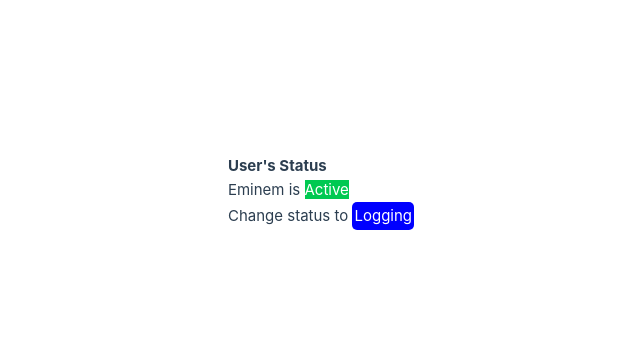
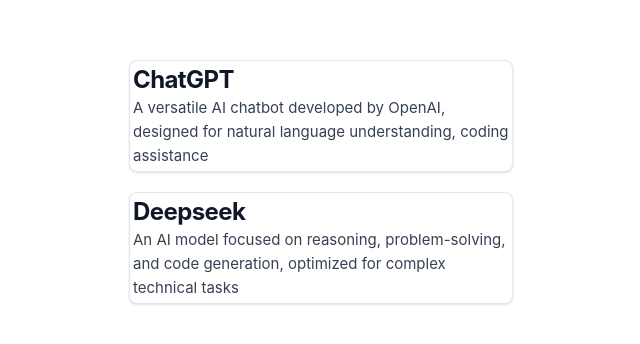
Before and after one commit to mah-esh-arjan/CloudTech_Intern_Frontend, a Vue app: page / in a window 1280 px wide. Shown: the part 208-552 px from the top of the page, without its empty margins (319-959 px from the left). Built offline with nearby package versions, Linux system fonts and the light colour scheme.

Commit message:
Blog coponent

```diff
--- a/src/App.vue
+++ b/src/App.vue
@@ -1,10 +1,14 @@
 <script setup>
 import OptionsAPI from './components/optionsAPI.vue';
 import CompositionAPI from './components/CompositionAPI.vue';
+import Todo from './components/Todo.vue';
+import BlogParent from './components/Parent/BlogParent.vue';
 </script>
 
 
 <template>
   <!-- <OptionsAPI /> -->
-  <CompositionAPI />
+  <!-- <CompositionAPI /> -->
+  <!-- <Todo /> -->
+   <BlogParent />
 </template>
--- a/src/components/CompositionAPI.vue
+++ b/src/components/CompositionAPI.vue
@@ -27,17 +27,13 @@
     if (toStatus.value === 'Logging') {
         return 'btn blue';
     }
-
     else if (toStatus.value === 'Inactive') {
         return 'btn red';
     }
-
     else {
         return 'btn green';
     }
-
 });
-
 
 </script>
 
@@ -47,7 +43,7 @@
     <div>
         <h1 class="font-bold">User's Status</h1>
         <!-- Checking if else if else -->
-         <!-- Could be computed property, just a reminder about using if else -->
+        <!-- Could be computed property, just a reminder about using if else -->
         <div>
             <h1 v-if="status === 'Active'">
                 Eminem is <span class="bg-green-500 text-white"> Active </span>
--- /dev/null
+++ b/src/components/Parent/BlogParent.vue
@@ -0,0 +1,10 @@
+<script setup>
+import BlogProp from '../Prop/BlogProp.vue';
+</script>
+
+<template>
+
+    <BlogProp title="ChatGPT " desc="A versatile AI chatbot developed by OpenAI, designed for natural language understanding, coding assistance"/>
+    <BlogProp title="Deepseek" desc="An AI model focused on reasoning, problem-solving, and code generation, optimized for complex technical tasks"/>
+
+</template>
--- /dev/null
+++ b/src/components/Prop/BlogProp.vue
@@ -0,0 +1,16 @@
+<script setup>
+defineProps(['title', 'desc'])
+</script>
+
+<template>
+
+    <div class="!mb-5">
+        <a href="#"
+            class="!block max-w-sm mb-6 p-6 bg-white border border-gray-200 rounded-lg shadow-sm hover:bg-gray-100 dark:bg-gray-800 dark:border-gray-700 dark:hover:bg-gray-700">
+
+            <h5 class="mb-2 text-2xl font-bold tracking-tight text-gray-900 dark:text-white">{{ title }}</h5>
+            <p class="font-normal text-gray-700 dark:text-gray-400">{{ desc }}</p>
+        </a>
+    </div>
+
+</template>
--- /dev/null
+++ b/src/components/Todo.vue
@@ -0,0 +1,33 @@
+<script setup>
+import { ref, computed } from 'vue';
+
+const list = ref(['list1', 'list2']);
+const text = ref("");
+
+const handleTodoCLick = () => {
+    list.value.push(text.value);
+    text.value = "";
+}
+
+</script>
+
+<template>
+
+    <h1 class="!mb-10 font-bold text-4xl"> TODO LIST</h1>
+
+    <div class="!mb-4">
+        <input placeholder="Enter your task" v-model="text"
+            class="block w-full p-2 text-gray-900 border border-gray-300 rounded-lg bg-gray-50 text-xs focus:ring-blue-500 focus:border-blue-500 dark:bg-gray-700 dark:border-gray-600 dark:placeholder-gray-400 dark:text-white dark:focus:ring-blue-500 dark:focus:border-blue-500" />
+        <button class="bg-blue-500 hover:bg-blue-700 text-white font-bold py-2 px-4 rounded-full"
+            @click.prevent="handleTodoCLick">Add it</button>
+    </div>
+
+
+    <h1 class="font-bold !mb-4">Your tasks left</h1>
+    <li v-for="list in list" :key="list">
+        {{ list }}
+    </li>
+
+
+
+</template>
--- a/src/components/optionsAPI.vue
+++ b/src/components/optionsAPI.vue
@@ -57,7 +57,9 @@
     <!-- one way binding putting reusable variables -->
     <a v-bind:href="link">Google</a>
     <a :href="link">:href="link" works</a>
+    <a :href="link" @click.prevent>@click.prevent disables click</a>
     <button v-bind:disabled="isButtonDisabled"> Enabled Button</button>
+
   </div>
 
   <div>
```
